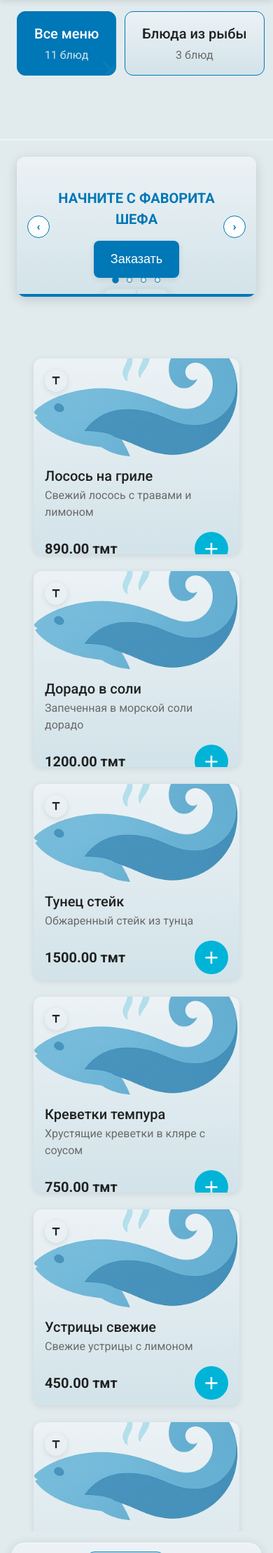
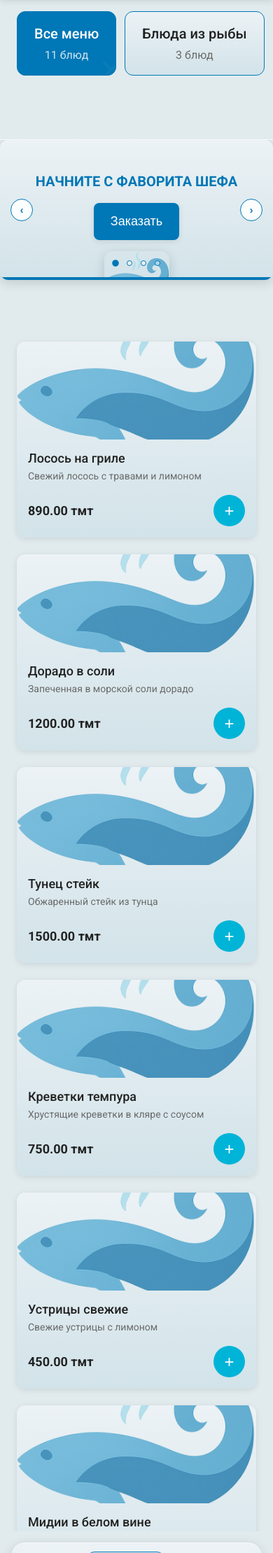
Before and after one commit to denidocc/deniz, a Flask app: page /client/ in a window 390 px wide. Shown: the part 80-2299 px from the top of the page at 70% size. Run offline with Flask 3, Linux system fonts and the light colour scheme; some libraries are stand-ins or nearby versions.

Commit message:
Refactor CSS styles and update layout for improved UI
- Removed padding from the body element for a cleaner layout.
- Added new styles for dish components, including name, description, and price, to enhance readability.
- Adjusted grid layout for dish cards to optimize space usage.
- Updated sidebar width variable for better responsiveness.

```diff
--- a/app/static/css/client/base.css
+++ b/app/static/css/client/base.css
@@ -263,7 +263,6 @@ body {
   flex: 1;
   background-color: var(--background);
   overflow-y: auto;
-  padding: var(--content-padding);
 }
 
 /* Cart Sidebar */
--- a/app/static/css/client/components.css
+++ b/app/static/css/client/components.css
@@ -546,7 +546,15 @@
   .dish-card {
     height: 300px;
   }
-
+  .dish-name {
+    font-size: var(--font-size-xs);
+  }
+  .dish-description {
+    font-size: var(--font-size-sm);
+  }
+  .dish-price {
+    font-size: var(--font-size-md);
+  }
   .dish-image {
     height: 160px;
   }
@@ -556,7 +564,24 @@
   .dishes-grid {
     grid-template-columns: repeat(auto-fill, minmax(280px, 1fr));
   }
-
+  .dish-name {
+    font-size: var(--font-size-md);
+  }
+  .dish-description {
+    font-size: var(--font-size-xs);
+    margin-bottom: 0;
+  }
+  .dish-price {
+    font-size: var(--font-size-md);
+  }
+  .dish-actions {
+    font-size: var(--font-size-md);
+  }
+  .btn-round{
+    width: 45px;
+    height: 45px;
+    font-size: 24px;
+  }
   .dish-card {
     height: 280px;
   }
--- a/app/static/css/client/menu.css
+++ b/app/static/css/client/menu.css
@@ -14,7 +14,7 @@
 /* Dish Cards Grid */
 .dishes-grid {
   display: grid;
-  grid-template-columns: repeat(auto-fill, minmax(280px, 1fr));
+  grid-template-columns: repeat(auto-fill, minmax(260px, 1fr));
   gap: var(--gap-large);
   padding: var(--gap-medium) 0;
 }
--- a/app/static/css/client/variables.css
+++ b/app/static/css/client/variables.css
@@ -43,7 +43,7 @@
 
   /* Размеры и отступы для планшетов */
   --header-height: 80px;
-  --sidebar-width: 280px;
+  --sidebar-width: 250px;
   --cart-width: 380px;
   --content-padding: 24px;
   --gap-small: 12px;
--- a/app/static/js/client/menu.js
+++ b/app/static/js/client/menu.js
@@ -172,9 +172,6 @@ class MenuManager {
 
         return `
             <div class="dish-card" data-dish-id="${dish.id}">
-                <div class="dish-type-indicator dish-type-${dish.preparation_type}">
-                    ${typeIcon}
-                </div>
 
                 <img class="dish-image"
                      src="${dish.image_url || '/static/assets/images/fish.png'}"
```
